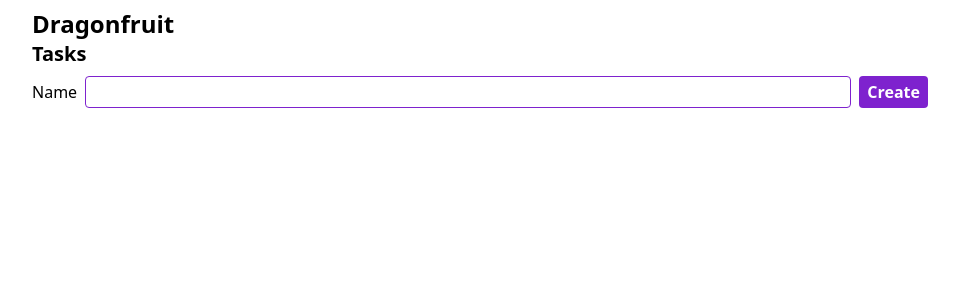
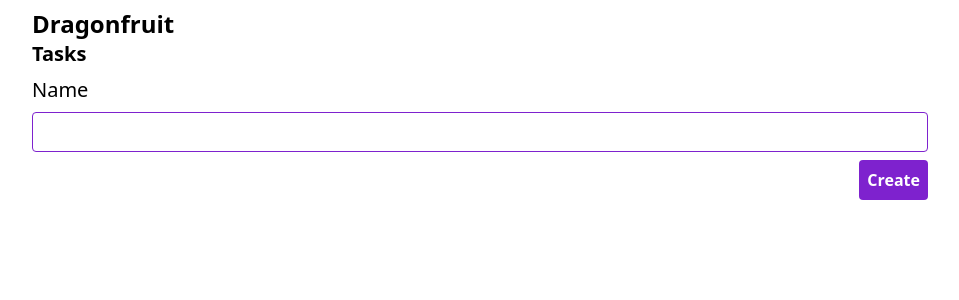
Before and after one commit to snaveevans/dragonfruit, a React (Vite) app: page / in a window 1280 px wide. Shown: the top 300 px of the page, without its empty margins (160-1119 px from the left). Built offline with nearby package versions, Linux system fonts and the light colour scheme.

Commit message:
clean up the form

```diff
--- a/src/components/Button.tsx
+++ b/src/components/Button.tsx
@@ -9,6 +9,7 @@ export type Props = {
   className?: ReactButton["className"];
   onClick?: ReactButton["onClick"];
   "data-testid"?: string;
+  fullWidth?: boolean;
 };
 
 const Button = forwardRef<HTMLButtonElement, Props>((props, ref) => (
@@ -22,7 +23,10 @@ const Button = forwardRef<HTMLButtonElement, Props>((props, ref) => (
       "font-bold",
       "py-1",
       "px-2",
-      "rounded"
+      "rounded",
+      "h-10",
+      typeof props.fullWidth === "undefined" && "w-full md:w-auto",
+      props.fullWidth && "w-full"
     )}
     type={props.type}
     onClick={props.onClick}
--- a/src/components/Input.tsx
+++ b/src/components/Input.tsx
@@ -10,8 +10,8 @@ export interface Props {
   className?: ReactInput["className"];
   onChange: ReactInput["onChange"];
   "data-testid"?: string;
-  error?: boolean
-};
+  error?: boolean;
+}
 
 const Input = forwardRef<HTMLInputElement, Props>((props, ref) => (
   <input
@@ -23,7 +23,9 @@ const Input = forwardRef<HTMLInputElement, Props>((props, ref) => (
       "border",
       "border-purple-700",
       "hover:border-purple-900",
-      "rounded"
+      "rounded",
+      "p-1.5",
+      "h-10"
     )}
     type={props.type}
     onChange={props.onChange}
--- a/src/components/Label.tsx
+++ b/src/components/Label.tsx
@@ -16,7 +16,7 @@ const Label = forwardRef<HTMLLabelElement, Props>((props, ref) => (
     id={props.id}
     htmlFor={props.id}
     ref={ref}
-    className={clsx("flex", "items-center", props.className)}
+    className={clsx("flex", "items-center", "text-xl", props.className)}
     data-testid={props["data-testid"]}
   >
     {props.children}
--- a/src/components/TaskForm.tsx
+++ b/src/components/TaskForm.tsx
@@ -1,6 +1,5 @@
 import { FormEvent, useMemo } from "react";
 import { useState } from "react";
-import Input from "./Input";
 import Button from "./Button";
 import TextField from "./TextField";
 
@@ -34,19 +33,24 @@ function TaskForm(props: Props) {
       data-testid="content"
       className="my-2 grid gap-2"
     >
-      <span className="flex gap-2">
+      <span className="flex flex-col md:flex-row gap-2 items-end">
         <TextField
-          className="flex gap-2 grow"
+          className="flex flex-col gap-2"
           inputProps={{ className: "grow" }}
           id="task-name"
           value={name}
           label="Name"
           onChange={(e) => setName(e.target.value)}
         />
-        <Button data-testid="taskform:submit" type="submit">
-          Create
-        </Button>
       </span>
+      <Button
+        className="ml-auto"
+        data-testid="taskform:submit"
+        type="submit"
+        fullWidth={false}
+      >
+        Create
+      </Button>
     </form>
   );
 }
--- a/src/components/TextField.tsx
+++ b/src/components/TextField.tsx
@@ -1,6 +1,7 @@
 import { forwardRef } from "react";
 import Input, { Props as InputProps } from "./Input";
 import Label, { Props as LabelProps } from "./Label";
+import clsx from "clsx";
 
 export interface Props {
   id: Required<InputProps["id"]>;
@@ -14,7 +15,10 @@ export interface Props {
 }
 
 const TextField = forwardRef<HTMLInputElement, Props>((props, ref) => (
-  <span className={props.className} data-testid={props["data-testid"]}>
+  <span
+    className={clsx("grow", props.className)}
+    data-testid={props["data-testid"]}
+  >
     <Label id={props.id} {...props.labelProps}>
       {props.label}
     </Label>
```
